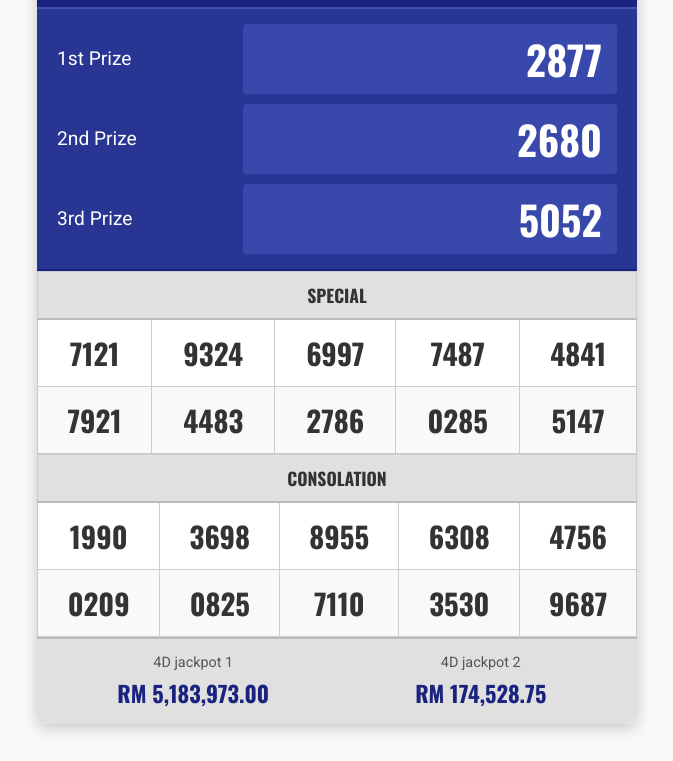
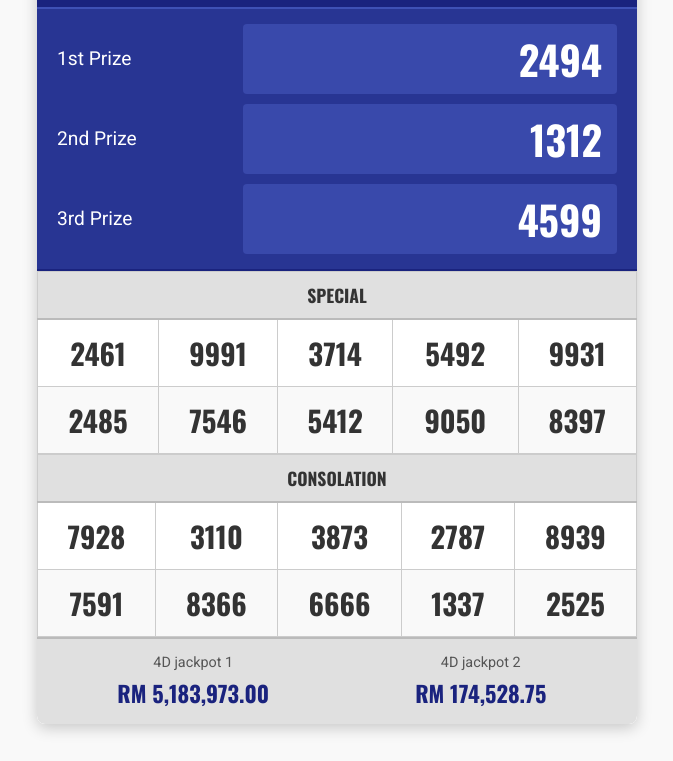
Before and after one commit to DAHENG4D/DAHENG, a plain HTML site: page index.html in a window 1280 px wide. Shown: the part 713-1474 px from the top of the page, without its empty margins (303-976 px from the left). Drawn offline with nearby package versions, Linux system fonts and the light colour scheme.

Commit message:
Auto-update index.html on Mon Nov 23 22:27:46 UTC 2026

```diff
--- a/index.html
+++ b/index.html
@@ -63,12 +63,12 @@
 </section>
 <section class="results-main-section" id="results">
 <h2 data-i18n="resultsHeading">Official DAHENG 4D Results</h2>
-<p class="section-description" data-i18n="resultsDescription">Here are the latest official results for Sun 22-11-2026.</p>
+<p class="section-description" data-i18n="resultsDescription">Here are the latest official results for Mon 23-11-2026.</p>
 <div class="results-card">
 <div class="header-section">
 <div class="header-left">
 <span class="logo-text" data-i18n="brandName">DAHENG 4D</span>
-<span class="draw-date">Sun 22-11-2026</span>
+<span class="draw-date">Mon 23-11-2026</span>
 </div>
 <div class="header-right">
 <span class="draw-no"></span>
@@ -78,15 +78,15 @@
 <div class="prize-section top-prizes">
 <div class="prize-row">
 <div class="prize-label" data-i18n="prizeLabel1">1st Prize</div>
-<div class="prize-number">2877</div>
+<div class="prize-number">2494</div>
 </div>
 <div class="prize-row">
 <div class="prize-label" data-i18n="prizeLabel2">2nd Prize</div>
-<div class="prize-number">2680</div>
+<div class="prize-number">1312</div>
 </div>
 <div class="prize-row">
 <div class="prize-label" data-i18n="prizeLabel3">3rd Prize</div>
-<div class="prize-number">5052</div>
+<div class="prize-number">4599</div>
 </div>
 </div>
 <table class="results-table special-table">
@@ -97,18 +97,18 @@
 </thead>
 <tbody>
 <tr>
-<td>7121</td>
-<td>9324</td>
-<td>6997</td>
-<td>7487</td>
-<td>4841</td>
+<td>2461</td>
+<td>9991</td>
+<td>3714</td>
+<td>5492</td>
+<td>9931</td>
 </tr>
 <tr>
-<td>7921</td>
-<td>4483</td>
-<td>2786</td>
-<td>0285</td>
-<td>5147</td>
+<td>2485</td>
+<td>7546</td>
+<td>5412</td>
+<td>9050</td>
+<td>8397</td>
 </tr>
 </tbody>
 </table>
@@ -120,18 +120,18 @@
 </thead>
 <tbody>
 <tr>
-<td>1990</td>
-<td>3698</td>
-<td>8955</td>
-<td>6308</td>
-<td>4756</td>
+<td>7928</td>
+<td>3110</td>
+<td>3873</td>
+<td>2787</td>
+<td>8939</td>
 </tr>
 <tr>
-<td>0209</td>
-<td>0825</td>
-<td>7110</td>
-<td>3530</td>
-<td>9687</td>
+<td>7591</td>
+<td>8366</td>
+<td>6666</td>
+<td>1337</td>
+<td>2525</td>
 </tr>
 </tbody>
 </table>
```
